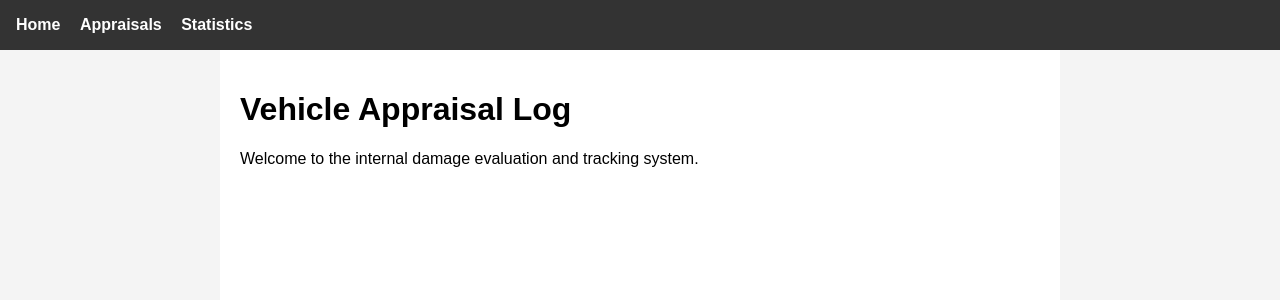
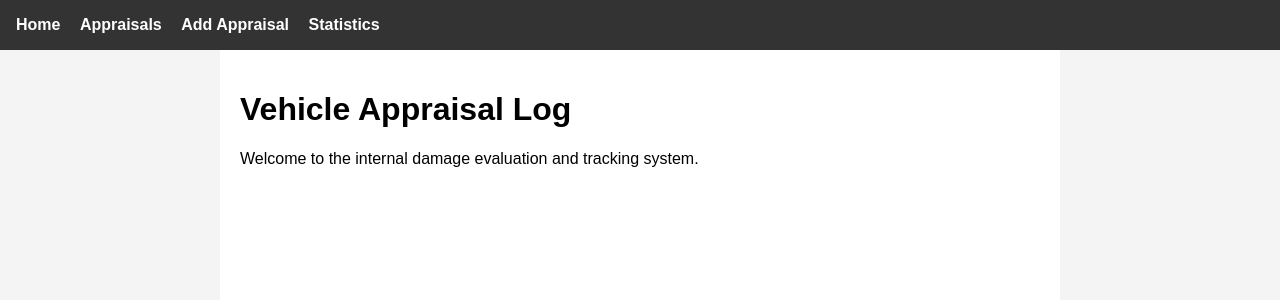
Before and after one commit to The-Wellness-odyssey/appraisal-tracker, a Django app: template appraising/templates/appraising/home.html in a window 1280 px wide. Shown: the top 300 px of the page. Run offline with Django 5.2, Linux system fonts and the light colour scheme; the template is opened without the code that fills it, so the values that code supplies are empty.

Commit message:
Update layout navigation to use dynamic named routes

```diff
--- a/appraising/templates/appraising/layout.html
+++ b/appraising/templates/appraising/layout.html
@@ -10,6 +10,7 @@
     <nav>
         <a href="{% url 'home' %}">Home</a>
         <a href="{% url 'list' %}">Appraisals</a>
+        <a href="{% url 'add' %}">Add Appraisal</a>
         <a href="{% url 'stats' %}">Statistics</a>
     </nav>
     <main>
```
